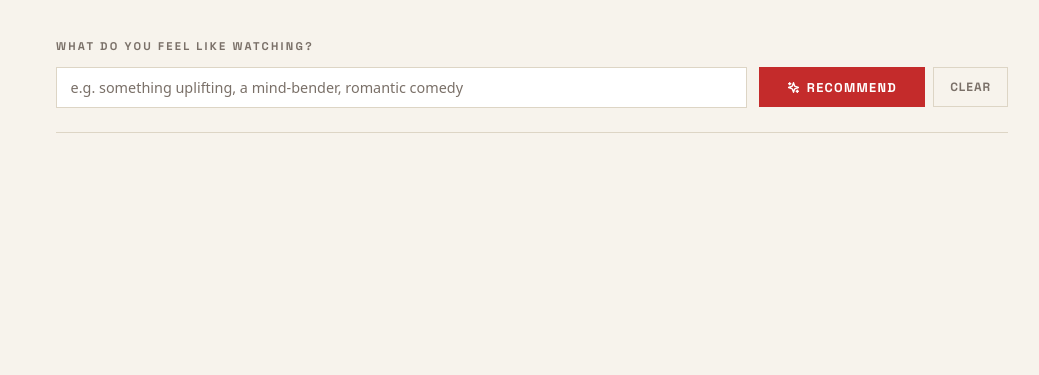
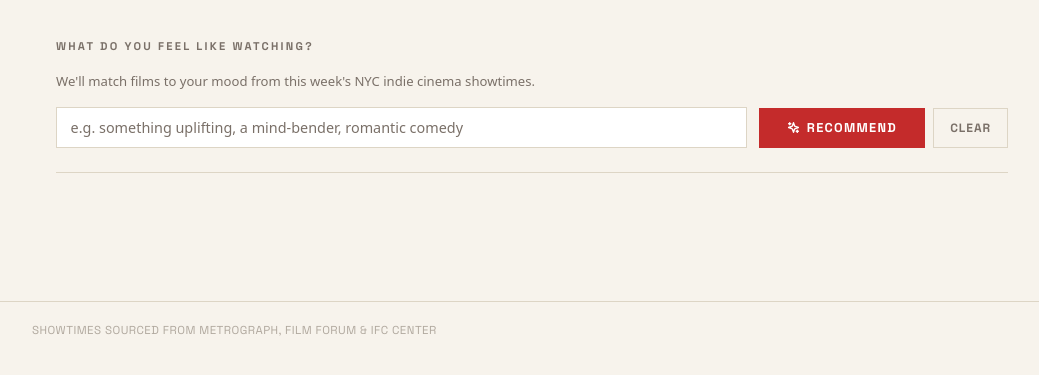
Before and after one commit to mginabluebox/CinePulse, a Flask app: page /app in a window 1280 px wide. Shown: the part 56-431 px from the top of the page, without its empty margins (108-1147 px from the left). Run offline with Flask 3, Linux system fonts and the light colour scheme; some libraries are stand-ins or nearby versions.

Commit message:
Front-end change

```diff
--- a/src/static/style.css
+++ b/src/static/style.css
@@ -687,7 +687,14 @@
     color: var(--cp-text-muted);
     margin: 1rem 0 .5rem;
     font-family: 'Space Grotesk', sans-serif;
-    letter-spacing: .04em;
+    letter-spacing: .06em;
+    text-transform: uppercase;
+}
+
+.cp-form-subcopy {
+    font-size: .82rem;
+    color: var(--cp-text-muted);
+    margin: .3rem 0 1rem;
 }
 
 .cp-empty-state {
@@ -1167,3 +1174,20 @@
     color: var(--cp-text-muted);
     z-index: 1;
 }
+
+/* ── Footer ─────────────────────────────────────────────────────────────── */
+.cp-footer {
+    border-top: 1px solid var(--cp-border);
+    margin-top: 4rem;
+    padding: 1.25rem 1.5rem;
+}
+
+.cp-footer-inner {
+    max-width: 1000px;
+    margin: 0 auto;
+    font-size: .72rem;
+    color: #b0a89e;
+    font-family: 'Space Grotesk', sans-serif;
+    letter-spacing: .04em;
+    text-transform: uppercase;
+}
--- a/src/templates/index.html
+++ b/src/templates/index.html
@@ -4,9 +4,10 @@
     <meta charset="UTF-8">
     <meta name="viewport" content="width=device-width, initial-scale=1.0">
     <title>CinePulse — Recommend</title>
-    <link href="https://fonts.googleapis.com/css2?family=Space+Grotesk:wght@400;500;700&display=swap" rel="stylesheet">
-    <link rel="stylesheet" href="https://cdn.jsdelivr.net/npm/bootstrap@5.3.0/dist/css/bootstrap.min.css">
-    <link rel="stylesheet" href="{{ url_for('static', filename='style.css') }}">
+    <link rel="stylesheet" href="/static/bootstrap.min.css">
+    <link rel="stylesheet" href="/static/style.css">
+    <link rel="stylesheet" href="https://fonts.googleapis.com/css2?family=Space+Grotesk:wght@400;500;700&display=swap" media="print" onload="this.media='all'">
+    <noscript><link rel="stylesheet" href="https://fonts.googleapis.com/css2?family=Space+Grotesk:wght@400;500;700&display=swap"></noscript>
 </head>
 <body class="cp-body">
 
@@ -14,7 +15,7 @@
   <div class="cp-header-inner">
     <a href="/" class="cp-logo">CinePulse</a>
     <nav class="cp-header-nav">
-      <a href="/#search" class="cp-nav-link">Search</a>
+      <a href="/#showtimeSearchForm" class="cp-nav-link">Search</a>
       <a href="/app" class="cp-nav-link active">Recommend</a>
     </nav>
   </div>
@@ -26,6 +27,7 @@
     <div class="cp-form-block">
       <form id="movieRecommendForm">
         <label for="moviePreference" class="cp-section-title">What do you feel like watching?</label>
+        <p class="cp-form-subcopy">We'll match films to your mood from this week's NYC indie cinema showtimes.</p>
         <div class="cp-search-row">
           <input id="moviePreference" class="cp-input" placeholder="e.g. something uplifting, a mind-bender, romantic comedy">
           <div class="cp-search-actions">
@@ -39,9 +41,9 @@
 
     <div id="movieRecommendResultWrapper" class="d-none">
       <div id="movieTopHeaderWrapper">
-        <p class="cp-section-title" id="movieTopHeader">Top matches</p>
+        <h2 class="cp-section-title" id="movieTopHeader">Top matches</h2>
       </div>
-      <p class="cp-swipe-hint" id="movieSwipeHint">Swipe &larr; to pass, &rarr; to like.</p>
+      <p class="cp-swipe-hint" id="movieSwipeHint">&larr; pass &nbsp;&middot;&nbsp; like &rarr;</p>
       <div id="movieCards" class="card-deck-wrapper">
         <div id="noMovieRecs" class="cp-empty-state">No recommendations yet — submit the form above.</div>
       </div>
@@ -51,7 +53,13 @@
   </div>
 </main>
 
-<script src="https://cdn.jsdelivr.net/npm/bootstrap@5.3.0/dist/js/bootstrap.bundle.min.js"></script>
+<footer class="cp-footer">
+  <div class="cp-footer-inner">
+    Showtimes sourced from Metrograph, Film Forum &amp; IFC Center
+  </div>
+</footer>
+
+<script src="/static/bootstrap.bundle.min.js"></script>
 <script src="{{ url_for('static', filename='script.js') }}"></script>
 </body>
 </html>
```
Also changed, not shown: fly.toml (added, +22 -0 lines), src/templates/landing.html (+7 -1 lines), 1 other file.
